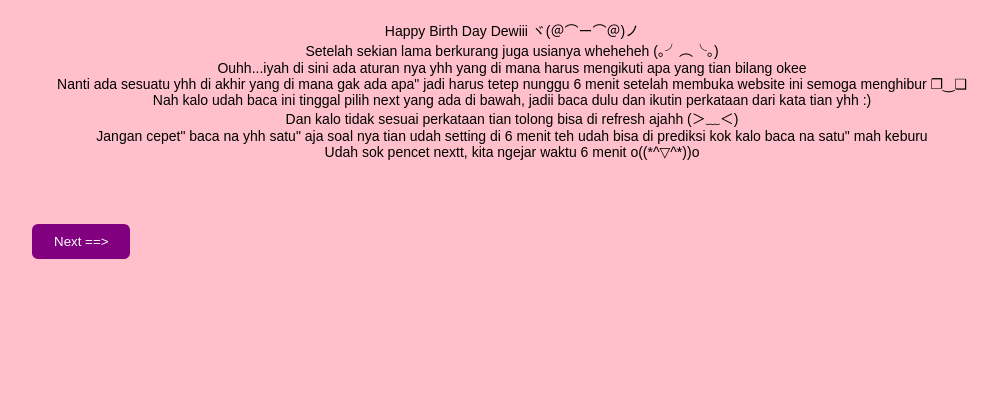
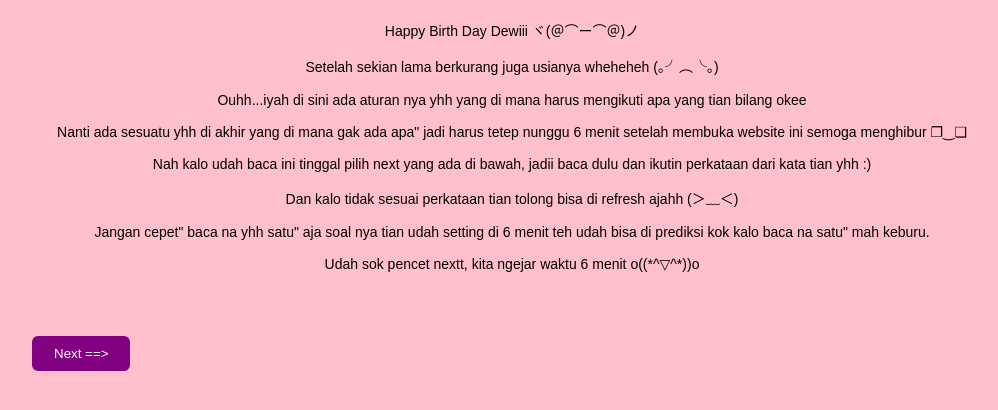
Before and after one commit to Tiansyah2/dewimelati.github.io, a plain HTML site: page index.html in a window 1280 px wide. Shown: the whole page, without its empty margins (128-1126 px from the left). Drawn offline with Linux system fonts and the light colour scheme.

Commit message:
Update index.html

```diff
--- a/index.html
+++ b/index.html
@@ -20,9 +20,9 @@
 
 
 <div id="sentenceContainer">
-    <p id="sentence" onclick="playMusic('music2')"><span>Happy Birth Day Dewiii ヾ(＠⌒ー⌒＠)ノ</span><br> Setelah sekian lama berkurang juga usianya wheheheh (｡╯︵╰｡)<br> Ouhh...iyah di sini ada aturan nya yhh yang di mana harus mengikuti apa yang tian bilang okee <br>
-    Nanti ada sesuatu yhh di akhir yang di mana gak ada apa" jadi harus tetep nunggu 6 menit setelah membuka website ini semoga menghibur ❐‿❑ <br> Nah kalo udah baca ini tinggal pilih next yang ada di bawah, jadii baca dulu dan ikutin perkataan dari kata tian yhh :) <br>
-    Dan kalo tidak sesuai perkataan tian tolong bisa di refresh ajahh (＞﹏＜)<br>Jangan cepet" baca na yhh satu" aja soal nya tian udah setting di 6 menit teh udah bisa di prediksi kok kalo baca na satu" mah keburu<br>Udah sok pencet nextt, kita ngejar waktu 6 menit o((*^▽^*))o
+    <p id="sentence" onclick="playMusic('music2')"><span>Happy Birth Day Dewiii ヾ(＠⌒ー⌒＠)ノ</span><br><br> Setelah sekian lama berkurang juga usianya wheheheh (｡╯︵╰｡)<br><br> Ouhh...iyah di sini ada aturan nya yhh yang di mana harus mengikuti apa yang tian bilang okee <br><br>
+    Nanti ada sesuatu yhh di akhir yang di mana gak ada apa" jadi harus tetep nunggu 6 menit setelah membuka website ini semoga menghibur ❐‿❑ <br><br> Nah kalo udah baca ini tinggal pilih next yang ada di bawah, jadii baca dulu dan ikutin perkataan dari kata tian yhh :) <br><br>
+    Dan kalo tidak sesuai perkataan tian tolong bisa di refresh ajahh (＞﹏＜)<br><br>Jangan cepet" baca na yhh satu" aja soal nya tian udah setting di 6 menit teh udah bisa di prediksi kok kalo baca na satu" mah keburu.<br><br>Udah sok pencet nextt, kita ngejar waktu 6 menit o((*^▽^*))o
     </p>
     <button class="button" id="nextButton" onclick="showNextSentence()">Next ==></button>
 </div>
```
